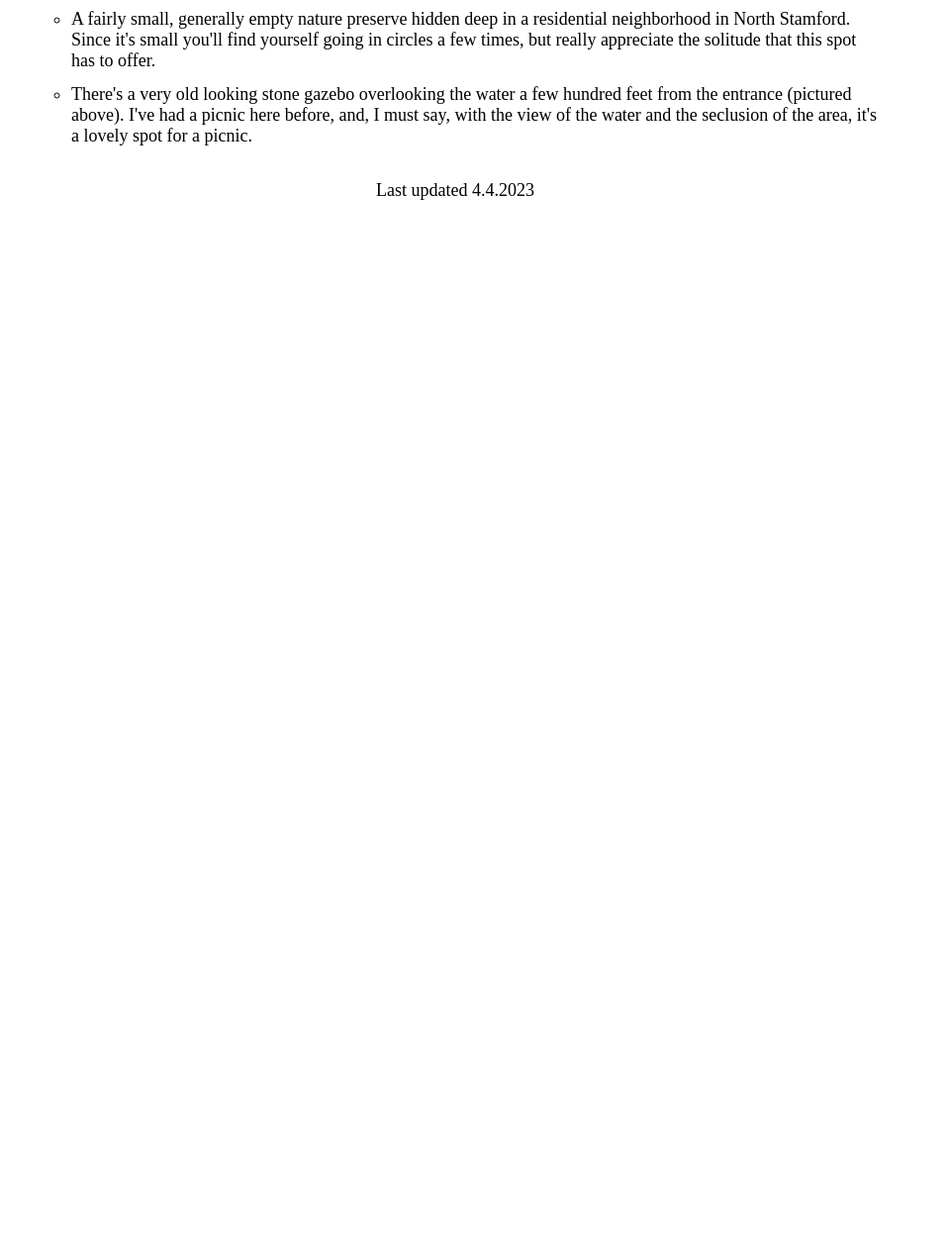
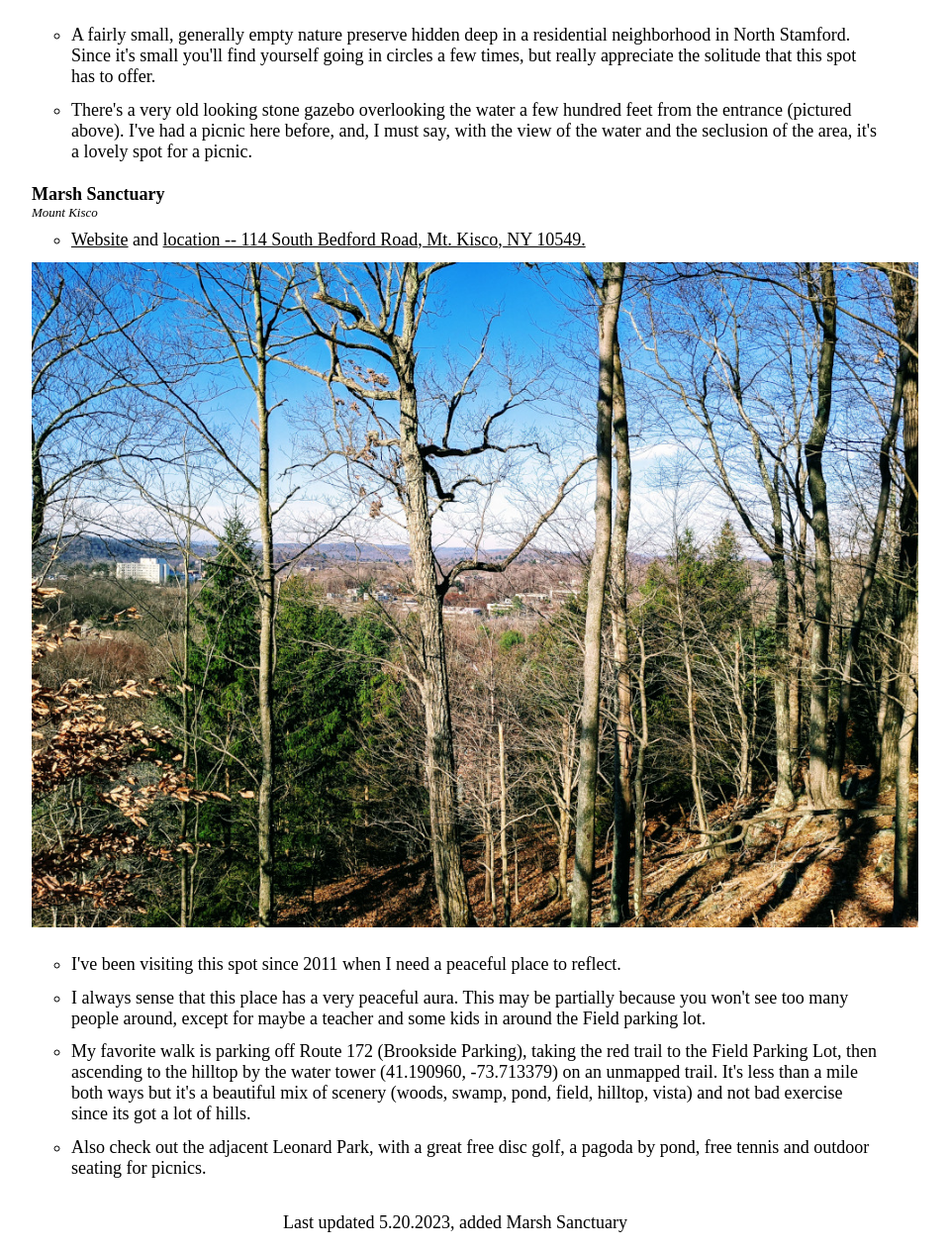
Before and after one commit to tc10815/tomcookson.com, a plain HTML site: page recommendations.html in a window 1280 px wide. Shown: the part 10660-11924 px from the top of the page at 99% size, without its empty margins (200-1159 px from the left). Before the commit the page ends 10881 px from the top, so only its background shows below. Drawn offline with Linux system fonts and the light colour scheme; a web font is replaced by a local one.

Commit message:
Aded Sanctuary Marsh

```diff
--- a/recommendations.css
+++ b/recommendations.css
@@ -65,6 +65,11 @@ body {
     margin-right:auto;
   }
 
+  .locationsub {
+    font-size:small;
+    font-style: italic;
+  }
+
   @media only screen and (max-width: 500px) {
     body {
       margin-left: 3%;
--- a/recommendations.html
+++ b/recommendations.html
@@ -228,6 +228,7 @@
     </ul>
     <h3>Walking and Hiking</h3>
     <h4>Birch Meadow Preserve</h4>
+    <p class="locationsub">Stamford</p>
     <ul>
         <li><a href="https://www.stamfordland.org/copy-2-of-helen-altshul-preserve" target="_blank">Website</a> and
             <a href='https://goo.gl/maps/pqHMXHHDCtarcVvE6' target="_blank"> location -- public access to the preserve
@@ -243,7 +244,27 @@
             seclusion of the area, it's a lovely spot for a picnic.
         </li>
     </ul>
+    <h4>Marsh Sanctuary</h4>
+    <p class="locationsub">Mount Kisco</p>
+    <ul>
+        <li><a href="https://www.marshsanctuary.org/" target="_blank">Website</a> and
+            <a href='https://www.google.com/maps/place/114+S+Bedford+Rd,+Mt+Kisco,+NY+10549/@41.1998078,-73.7163336,17z/data=!3m1!4b1!4m5!3m4!1s0x89c2ba4514a70497:0xc5bb5877ae684f4d!8m2!3d41.1998078!4d-73.7141449' target="_blank"> location -- 114 South Bedford Road, Mt. Kisco, NY  10549.</a></li>
+    </ul>
+    <div class="centerme"><img src="./img/rec/marshs.jpg"></div>
+    <ul>
+        <li>I've been visiting this spot since 2011 when I need a peaceful place to reflect.</li>
+        <li>I always sense that this place has a very peaceful aura. This may be partially because you won't see too many people around, except for maybe a teacher and some kids in
+            around the Field parking lot.</li>
+        <li>
+            My favorite walk is parking off Route 172 (Brookside Parking), taking the red trail to
+            the Field Parking Lot, then ascending to the hilltop by the water tower (41.190960, -73.713379)
+            on an unmapped trail. It's less than a mile both ways but it's a beautiful mix of scenery (woods, swamp, pond, field, hilltop, vista) and
+            not bad exercise since its got a lot of hills.
+        </li>
+        <li>Also check out the adjacent Leonard Park, with a great free disc golf, a pagoda by pond, free tennis and outdoor seating for picnics.
+        </li>
+    </ul>
     <br>
-    <div class="centerme">Last updated 4.4.2023</div>
+    <div class="centerme">Last updated 5.20.2023, added Marsh Sanctuary</div>
     </body>
 </html>
```
Also changed, not shown: img/rec/marshs.jpg (added).
